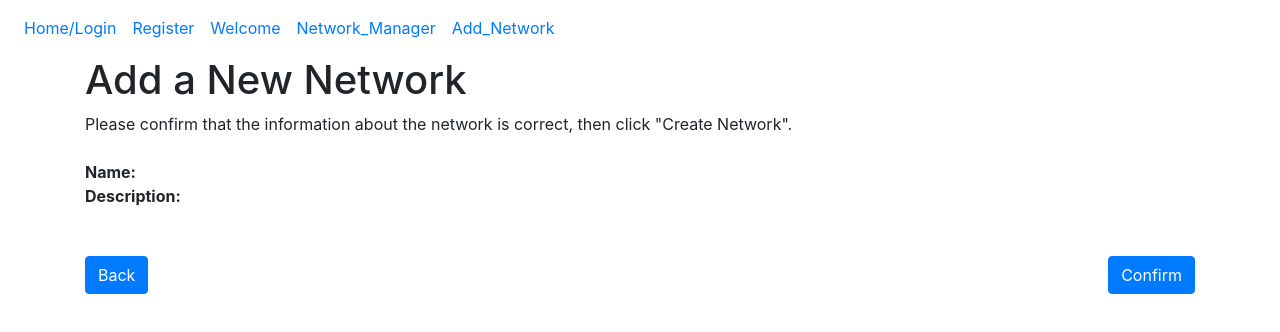
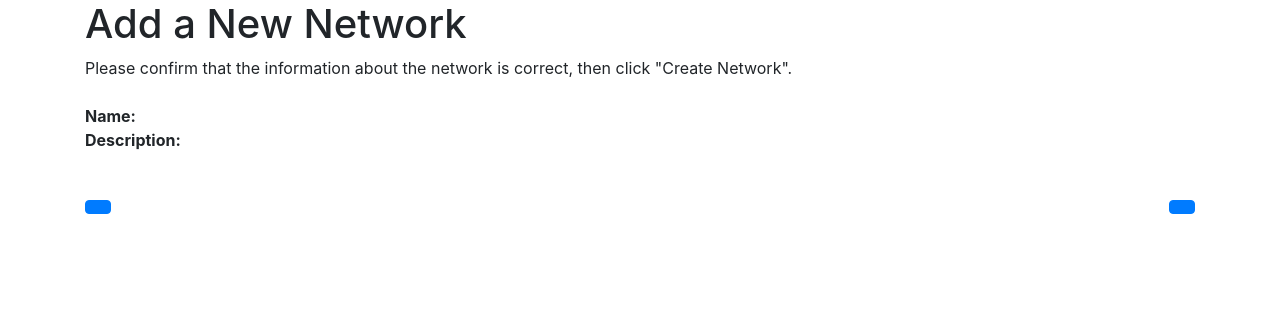
Before and after one commit to chariot-dev/chariot, a React (Create React App) app in the folder gui/: page /add_network_confirm in a window 1280 px wide. Shown: the top 332 px of the page. Built offline with nearby package versions, Linux system fonts and the light colour scheme.

Commit message:
Formatting

```diff
--- a/gui/src/App.js
+++ b/gui/src/App.js
@@ -18,7 +18,6 @@ function App() {
   return (
     <Router>
       <div className="App">
-      <NavigationBar></NavigationBar>
         <Switch>
           <Route path="/" exact component={Login} />
           <Route path="/welcome" component={Welcome} />
--- a/gui/src/components/databaseConnection/DatabaseContainer.js
+++ b/gui/src/components/databaseConnection/DatabaseContainer.js
@@ -65,7 +65,7 @@ class DatabaseContainer extends Component {
                 <div class="text-center">
                     <form>
                         <div class="form-group">
-                            <label>Host name:</label>
+                            <label>Host name: </label>
                             <input type="text"
                                 name="ipAddress"
                                 value={this.state.formControls.ipAddress.value}
@@ -74,7 +74,7 @@ class DatabaseContainer extends Component {
                         </div>
 
                         <div class="form-group">
-                        <label>Username:</label>
+                        <label>Username: </label>
                         <input type="text"
                             name="name"
                             value={this.state.formControls.name.value}
@@ -84,7 +84,7 @@ class DatabaseContainer extends Component {
                         </div>
 
                         <div class="form-group">
-                        <label>Password:</label>
+                        <label>Password: </label>
                         <input type="password"
                             name="password"
                             value={this.state.formControls.password.value}
@@ -94,9 +94,9 @@ class DatabaseContainer extends Component {
                     </form>
                 </div>
                 <Link to="/choose_network">
-                    <button type="button" class="btn btn-primary btn-lg float-left">Back</button>
+                    <button type="button" class="btn btn-primary float-left">Back</button>
                 </Link>
-                <button type="button" class="btn btn-primary btn-lg float-right">Connect</button>
+                <button type="button" class="btn btn-primary float-right">Connect</button>
             </div>
         );
     }
--- a/gui/src/components/networkManagement/Add_Network_Confirm.js
+++ b/gui/src/components/networkManagement/Add_Network_Confirm.js
@@ -18,10 +18,10 @@ function Network_Manager() {
       <br></br>
 
       <Link to="/add_network">
-        <input type="button" class="btn btn-primary float-left" value="Back"/>
+        <button type="button" class="btn btn-primary float-left" value="Back"/>
       </Link>
       <Link to="/network_manager">
-        <input type="submit" class="btn btn-primary float-right" value="Confirm"/>
+        <button type="submit" class="btn btn-primary float-right" value="Confirm"/>
       </Link>
 
 
--- a/gui/src/components/networkManagement/Choose_Network.js
+++ b/gui/src/components/networkManagement/Choose_Network.js
@@ -7,11 +7,18 @@ function Choose_Network() {
     <div class="container">
       <h1>Choose a Network</h1>
       <text>Select a network to begin data collection process.</text>
+      <br></br>
+      <br></br>
 
       <Dropdown> </Dropdown>
 
+      <br></br>
+      <br></br>
+      <Link to="/welcome">
+        <button type="button" class="btn btn-primary float-left" value="Back"/>
+      </Link>
       <Link to="/databaseContainer">
-              <button type="button" class="btn btn-primary btn-lg float-right">Next</button>
+        <button type="button" class="btn btn-primary float-right">Next</button>
       </Link>
     </div>
   );
```
Also changed, not shown: gui/src/components/welcomePage/Welcome.js (+1 -0 lines).
